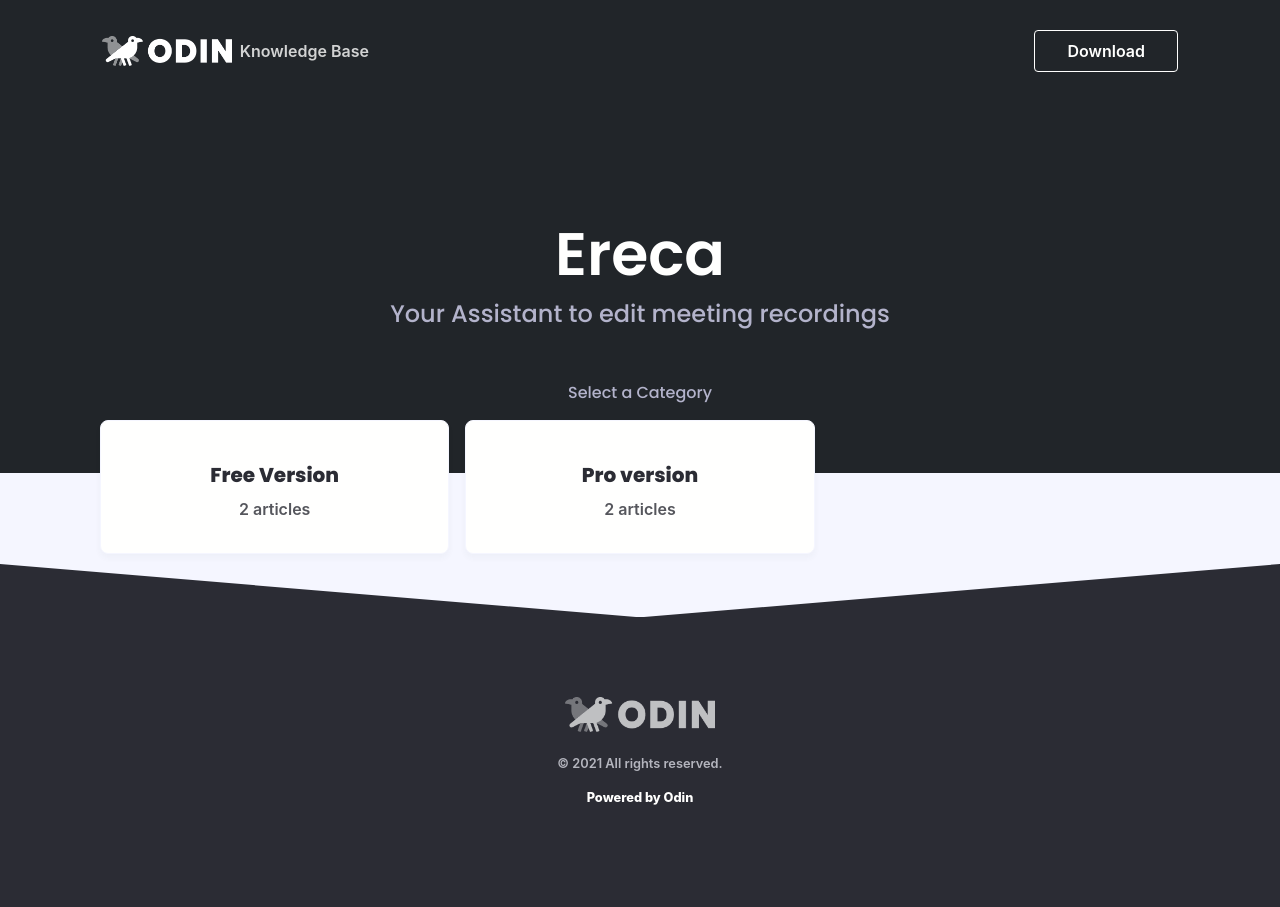
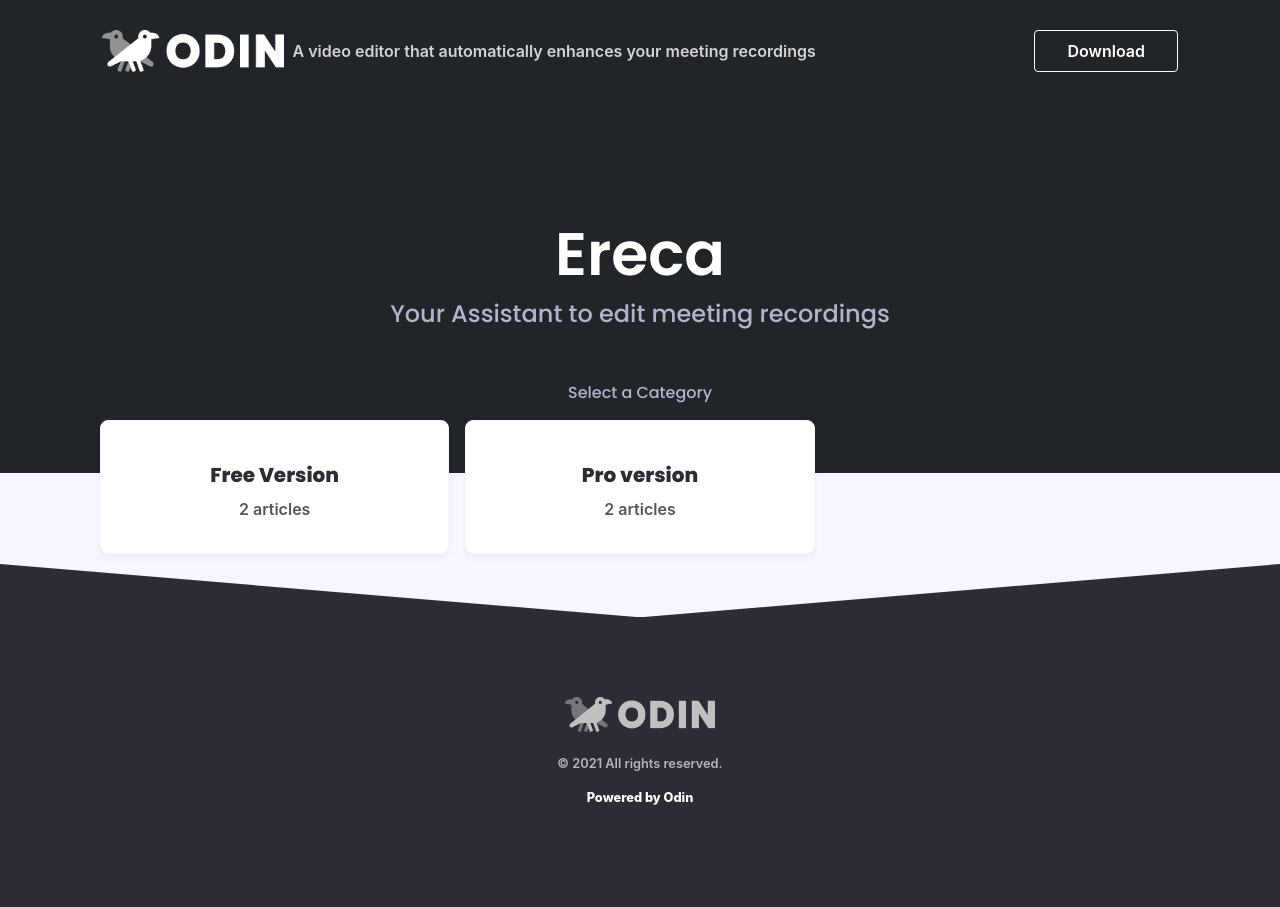
Before and after one commit to MaxWindt/rocked, a Jekyll site: the page built from index.html, in a window 1280 px wide. Built offline with Jekyll 4.4.1, drawn with Linux system fonts in a browser that asks for light colours; nearby versions of some CDN libraries; some web fonts are replaced; comment, search, counter and statistics services are not loaded.

Commit message:
Update _config.yml

```diff
--- a/_config.yml
+++ b/_config.yml
@@ -24,7 +24,7 @@
 url: https://teaguns.github.io # the base hostname AND PROTOCOL for your site, e.g. http://example.com
 permalink: /:categories/:title
 
-content_type: Knowledge Base #Define whether this is a knowledge base, help center, or something else
+content_type: A video editor that automatically enhances your meeting recordings #Define whether this is a knowledge base, help center, or something else
 use_authors: false #Set this to false to disable showing post authors
 
 brand_logo: logo.png
```
